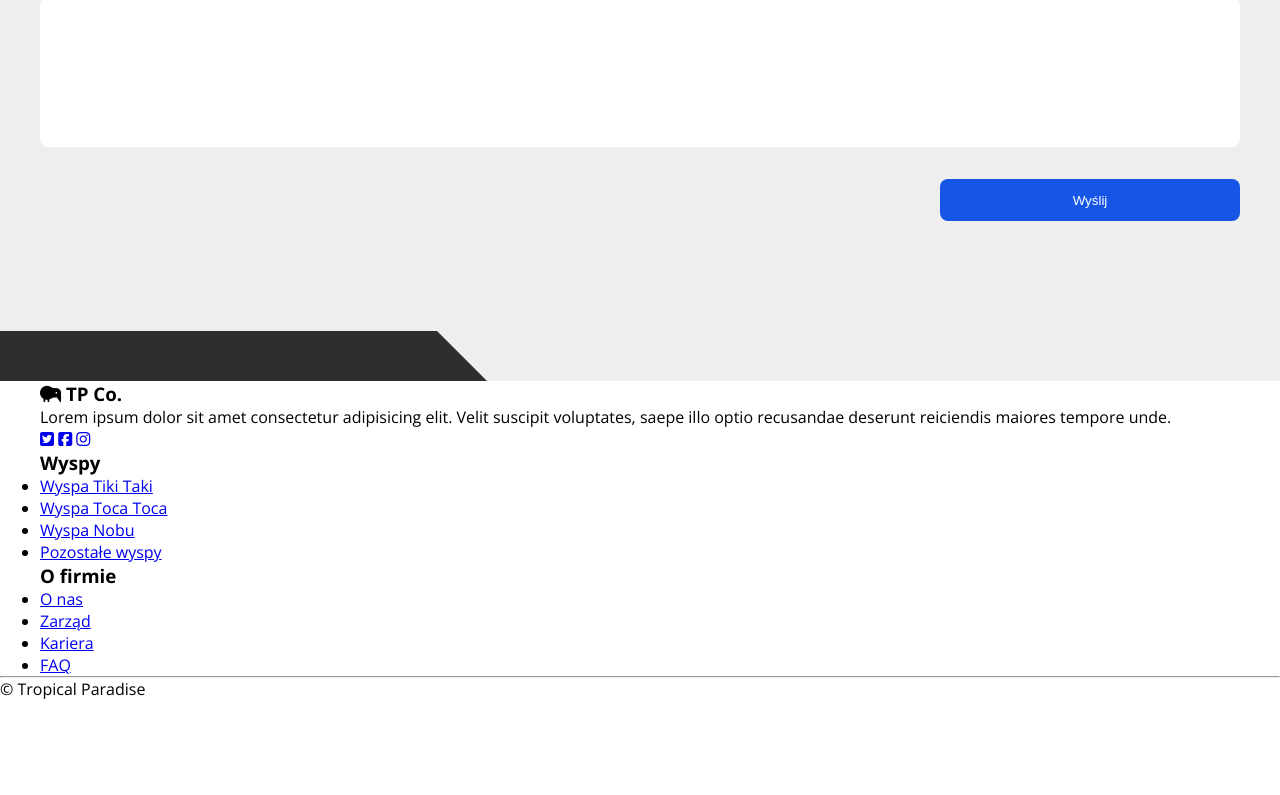
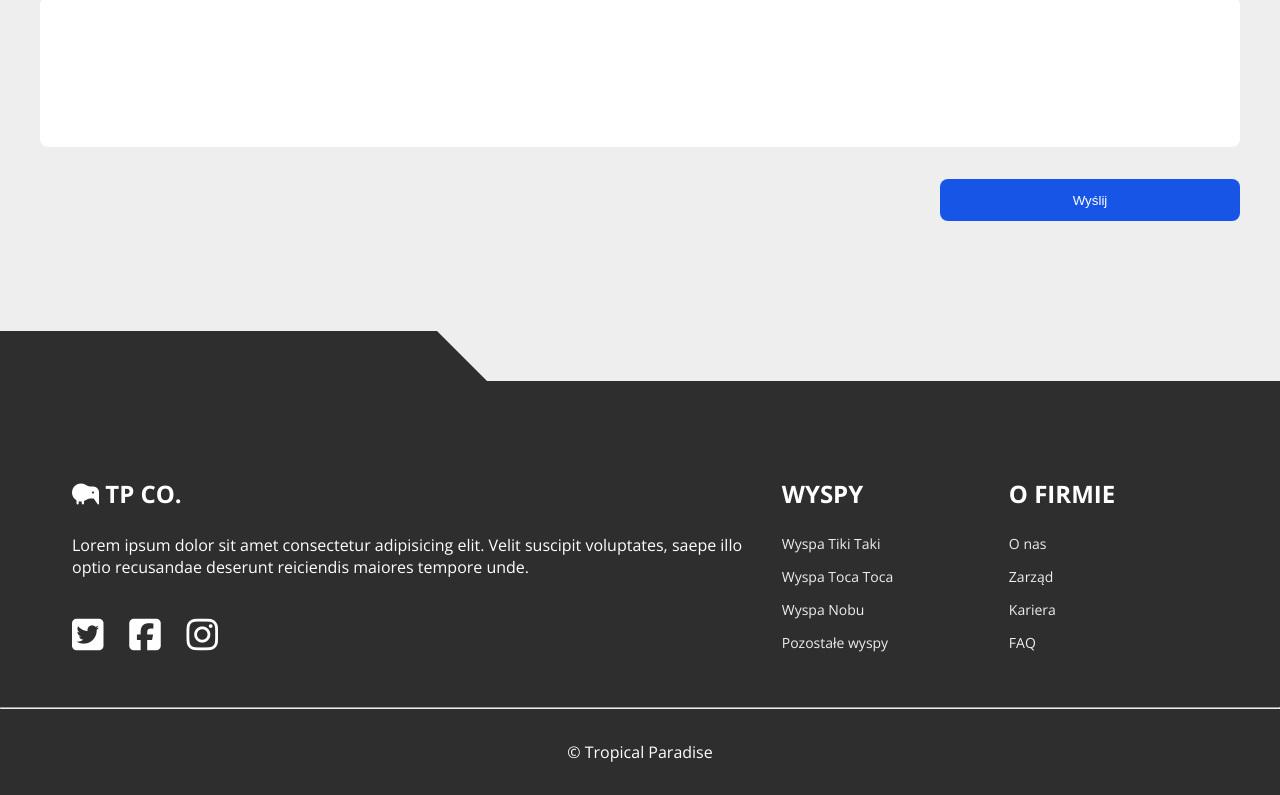
Before and after one commit to Arturbul/mmctropparad, a plain HTML site: page index.html in a window 1280 px wide. Shown: the part 6592-7387 px from the top of the page. Before the commit the page ends 7292 px from the top, so only its background shows below. Drawn offline with nearby package versions, Linux system fonts and the light colour scheme.

Commit message:
styled footer

```diff
--- a/scss/style.scss
+++ b/scss/style.scss
@@ -450,7 +450,51 @@ body {
 		}
 	}
 }
+//FOOTER
+.footer {
+	color: $pure-white;
+	background-color: $dark;
+	.wrapper {
+		padding: 6em 2em 2em;
+	}
 
+	&__box {
+		font-size: 1.4rem;
+	}
+
+	&__box-desktop {
+		display: none;
+	}
+	&__box-title {
+		margin-bottom: 1em;
+		font-size: 3rem;
+		text-transform: uppercase;
+	}
+
+	&__box-social {
+		margin: 2em 0 1em;
+	}
+	&__box-link {
+		padding: 0 0.3em;
+		font-size: 3.6rem;
+		color: $pure-white;
+		text-decoration: none;
+		transition: color 0.3s;
+
+		&:first-child {
+			padding-left: 0;
+		}
+
+		&:hover {
+			color: $light-white;
+		}
+	}
+
+	&__bottom-text {
+		padding: 2em;
+		text-align: center;
+	}
+}
 //===============
 //MEDIA
 //===============
@@ -558,6 +602,43 @@ body {
 			width: 45%;
 		}
 	}
+	.footer {
+		&__boxes {
+			display: flex;
+			justify-content: space-between;
+		}
+		&__box-desktop {
+			display: block;
+		}
+		&__box {
+			margin: 0 2em;
+			width: 25%;
+
+			&:first-child {
+				width: 50%;
+			}
+
+			&-desktop {
+				width: 50%;
+			}
+		}
+
+		&__box-title {
+			font-size: 2.4rem;
+		}
+
+		&__box-list {
+			list-style: none;
+		}
+
+		&__box-list-item {
+			margin-bottom: 1em;
+			a {
+				color: $light-white;
+				text-decoration: none;
+			}
+		}
+	}
 }
 
 @media (min-width: 992px) {
@@ -625,6 +706,9 @@ body {
 			}
 		}
 	}
+	.footer__box-desktop {
+		width: 25%;
+	}
 }
 
 @media (min-width: 1100px) {
```
Also changed, not shown: css/style.css, 1 other file.
